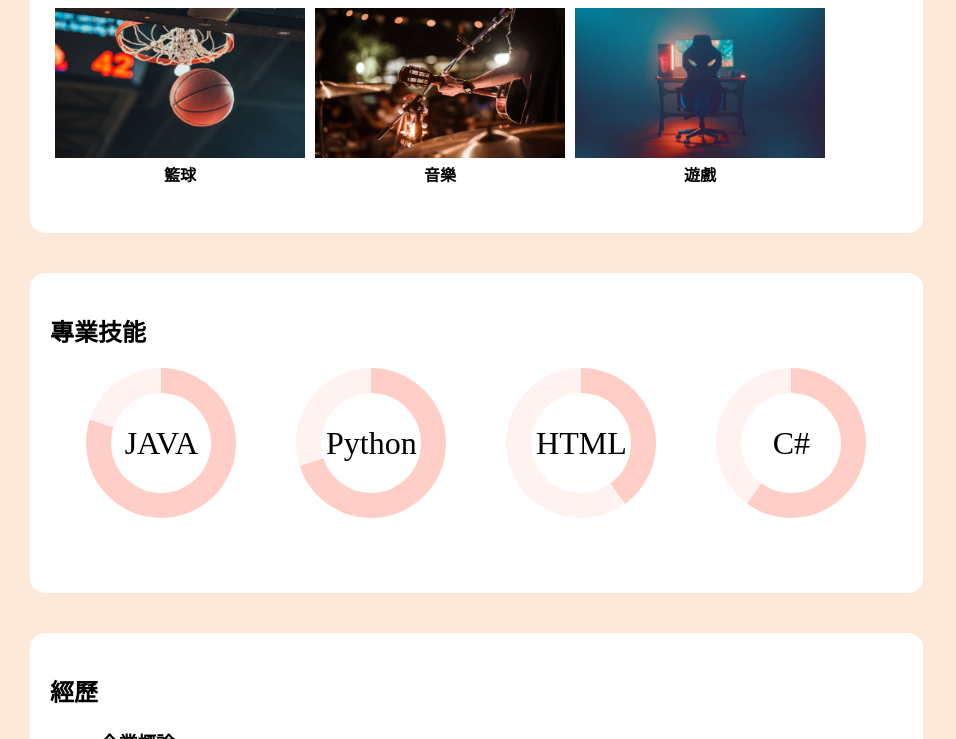
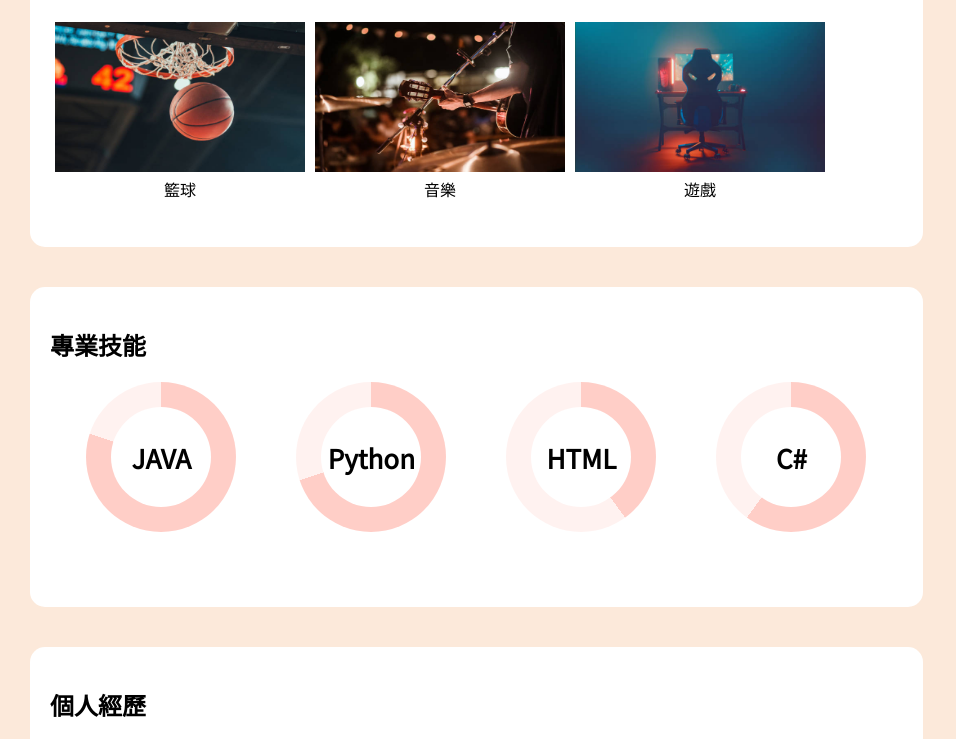
Before and after one commit to cowrider2018/midterm, a plain HTML site: page index.html in a window 1280 px wide. Shown: the part 1011-1750 px from the top of the page, without its empty margins (0-956 px from the left). Drawn offline with Linux system fonts and the light colour scheme.

Commit message:
Add files via upload

```diff
--- a/index.html
+++ b/index.html
@@ -7,6 +7,9 @@
         <title>個人網頁</title>
     </head>
     <link rel="stylesheet" href="test.css">
+    <link rel="preconnect" href="https://fonts.googleapis.com">
+    <link rel="preconnect" href="https://fonts.gstatic.com" crossorigin>
+    <link href="https://fonts.googleapis.com/css2?family=Noto+Sans+TC:wght@400&display=swap" rel="stylesheet">
     <body>
         <header>
             <h1>個人網頁</h1>
@@ -83,7 +86,7 @@
             </article>
             <article>
                 <section class="experience" id="experience">
-                <h2>經歷</h2>
+                    <h2>個人經歷</h2>
                     <div class="experience_composition">
                         <h3>企業概論</h3>
                         <p>企業概論是大一上學期由吳肇銘老師指導的課程，期末報告是為普仁基金會與微熱山丘合作的蜂蜜脆蛋糕做行銷，以下是我們製作的行銷影片。</p>
--- a/test.css
+++ b/test.css
@@ -1,5 +1,6 @@
 * {
     box-sizing: border-box;
+    font-family: 'Noto Sans TC', sans-serif;
 }
 
 body {
@@ -57,7 +58,6 @@ main {
     float: left;
     width: 72%;
     text-align: left;
-    font-weight: bold;
 }
 .connection{
     margin: 2px;
@@ -117,7 +117,8 @@ main {
     height: calc(var(--width) - var(--bar-width));
     align-items: center;
     justify-content: center;
-    font-size: 32px;
+    font-size: 26px;
+    font-weight: bolder;
     background-color: white;
   }
 
```
Lines whose indentation alone changed are shown as unchanged.
